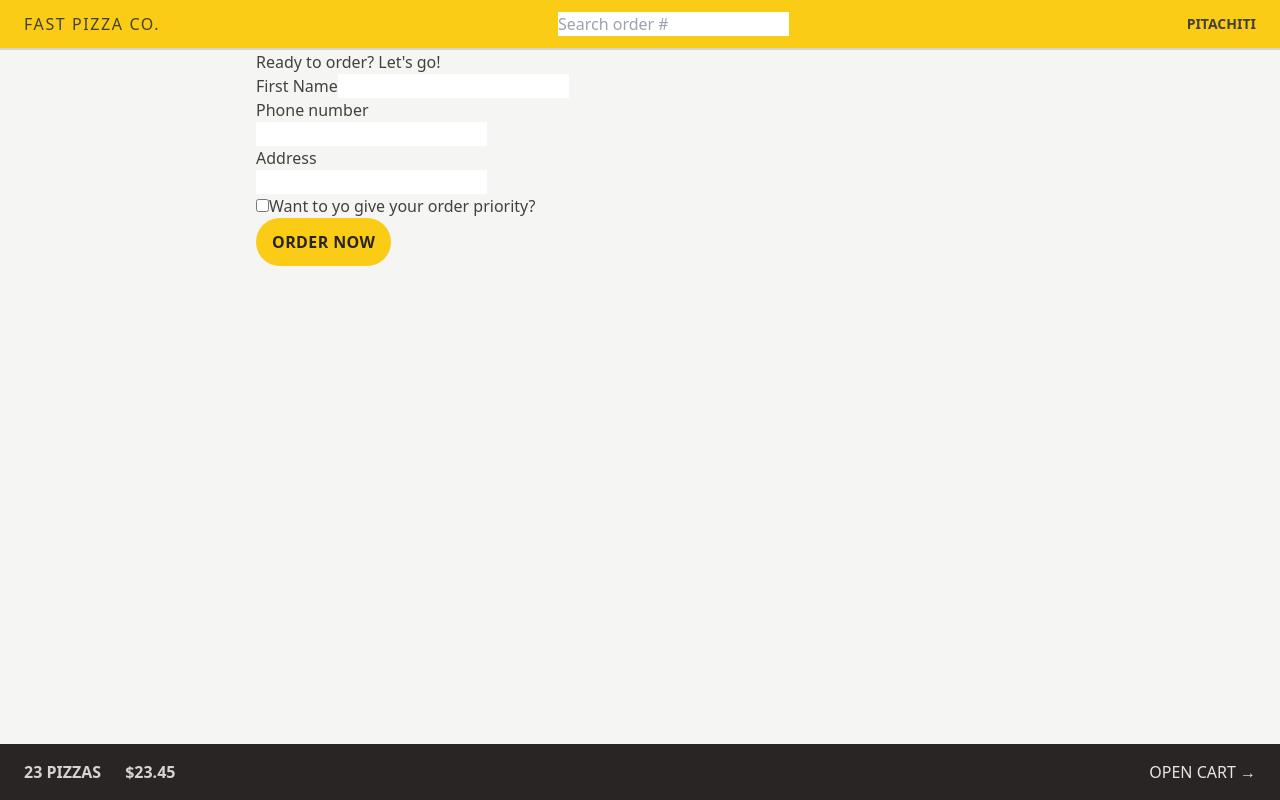
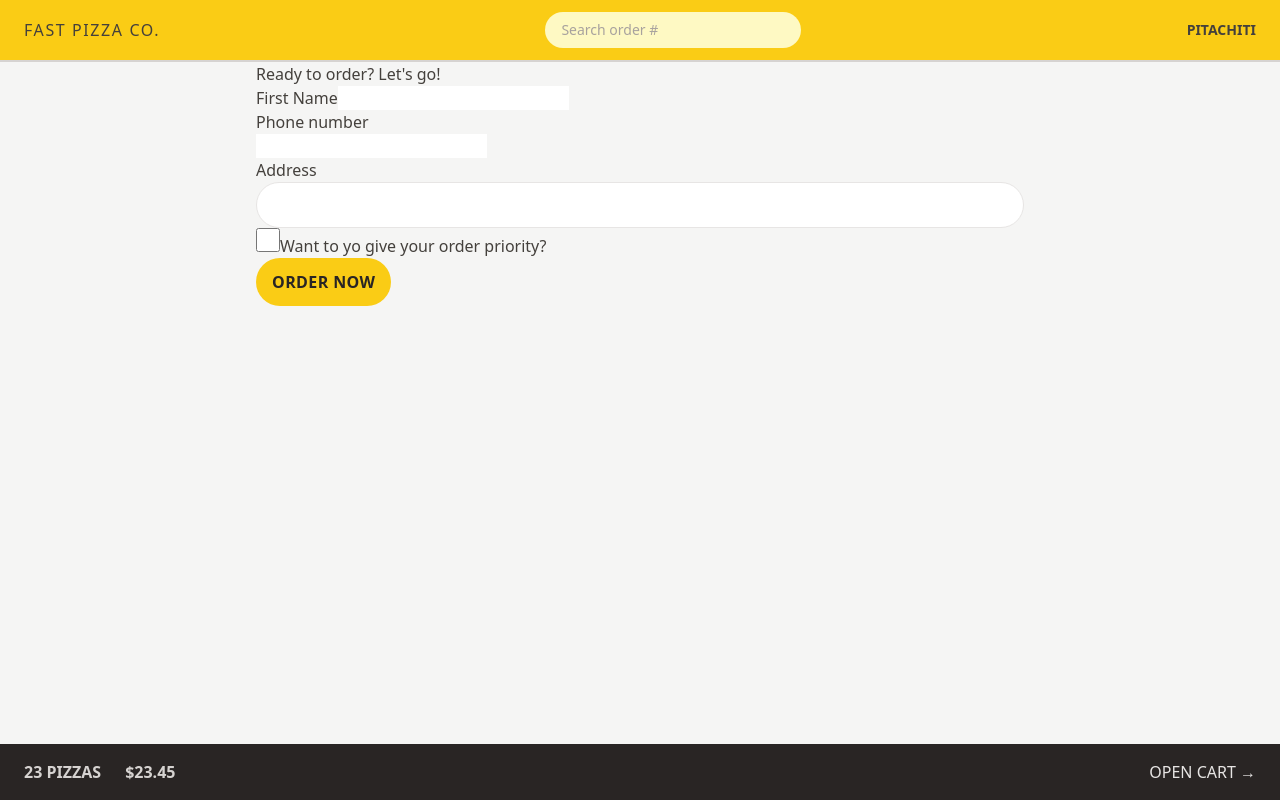
Before and after one commit to FatPat117/Pizza-Co, a React (Vite) app: page /order/new in a window 1280 px wide. Built offline with nearby package versions, Linux system fonts and the light colour scheme.

Commit message:
Styling Form Elements

```diff
--- a/src/features/order/CreateOrder.jsx
+++ b/src/features/order/CreateOrder.jsx
@@ -59,7 +59,12 @@
         <div>
           <label>Address</label>
           <div>
-            <input type="text" name="address" required />
+            <input
+              type="text"
+              name="address"
+              required
+              className="w-full rounded-full border border-stone-200 px-4 py-2 text-sm transition-all duration-100 placeholder:text-stone-400 focus:outline-none focus:ring focus:ring-yellow-400 md:px-6 md:py-3"
+            />
           </div>
         </div>
 
@@ -68,6 +73,7 @@
             type="checkbox"
             name="priority"
             id="priority"
+            className="h-6 w-6 accent-yellow-400 focus:outline-none focus:ring focus:ring-yellow-400 focus:ring-offset-2"
             // value={withPriority}
             // onChange={(e) => setWithPriority(e.target.checked)}
           />
--- a/src/features/order/SearchOrder.jsx
+++ b/src/features/order/SearchOrder.jsx
@@ -17,6 +17,7 @@
         placeholder="Search order #"
         value={query}
         onChange={(e) => setQuery(e.target.value)}
+        className="w-28 rounded-full bg-yellow-100 px-4 py-2 text-sm transition-all duration-300 placeholder:text-stone-400 focus:outline-none focus:ring-yellow-500 focus:ring-opacity-50 sm:w-64 sm:focus:w-72"
       />
     </form>
   );
```
